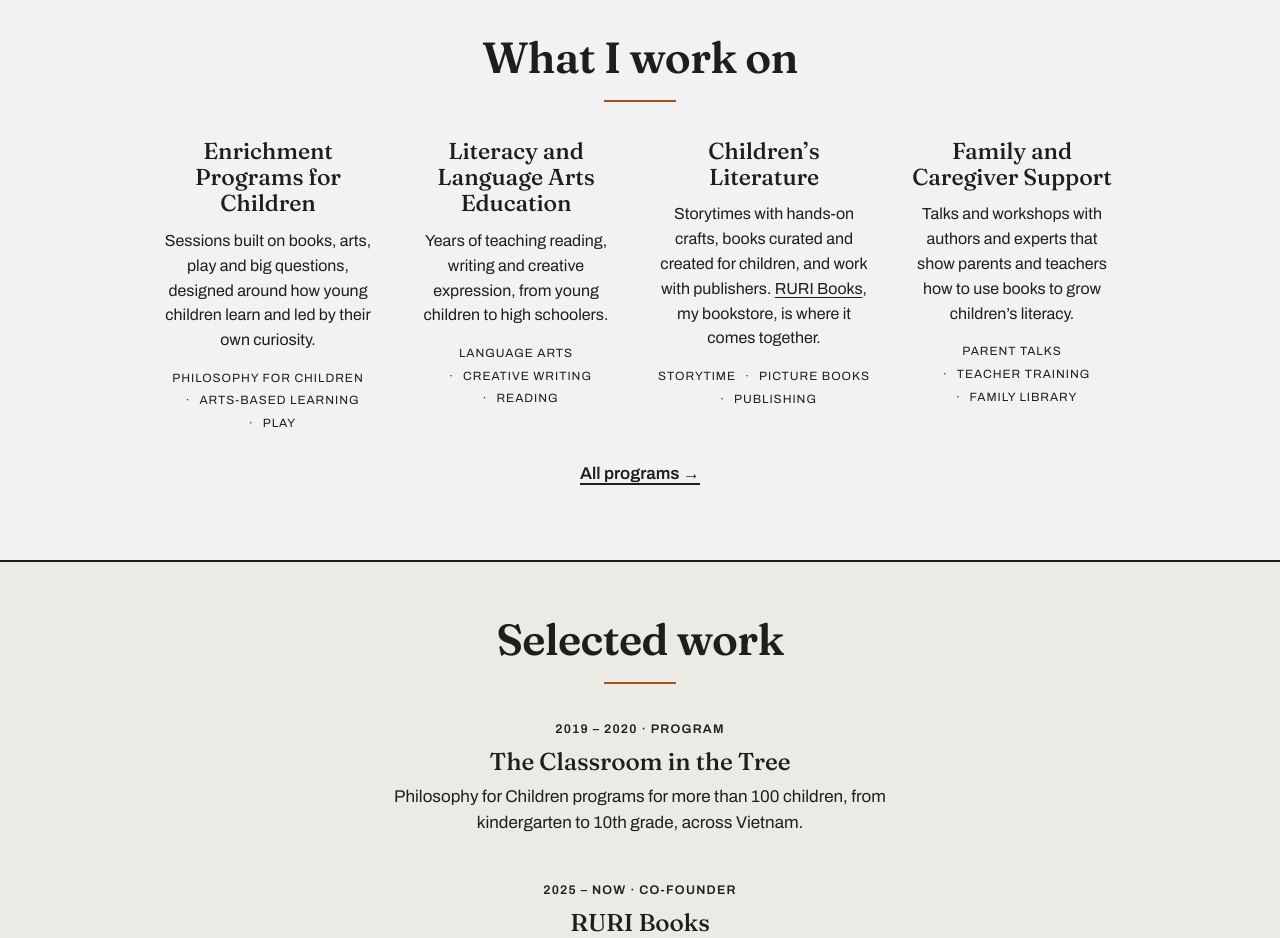
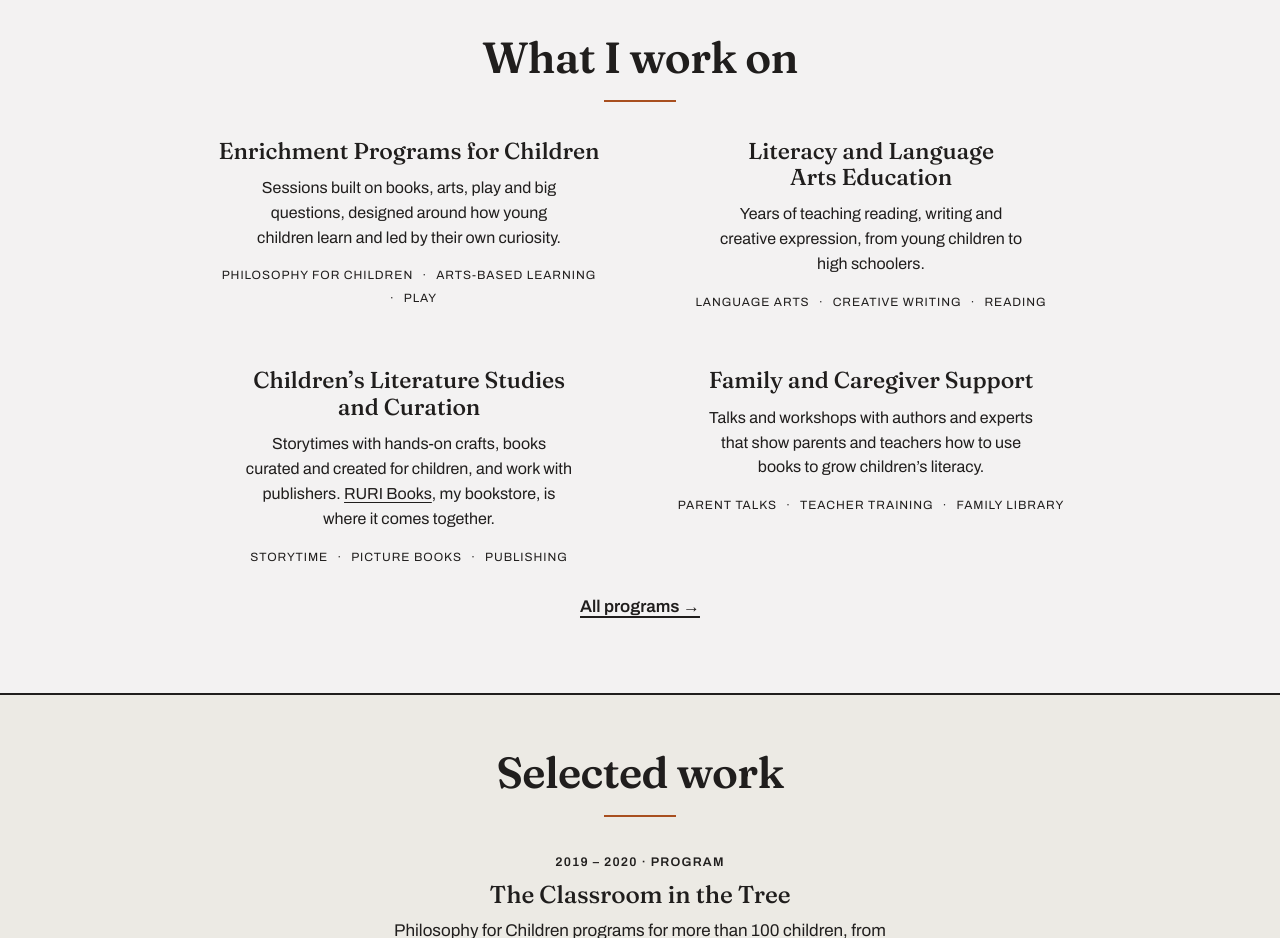
Before and after one commit to nguyetng19/nguyetng19.github.io, a plain HTML site: page index.html in a window 1280 px wide. Shown: the part 780-1718 px from the top of the page. Drawn offline with Linux system fonts and the light colour scheme.

Commit message:
Add files via upload

```diff
--- a/css/site.css
+++ b/css/site.css
@@ -143,10 +143,13 @@ img { max-width: 100%; display: block; }
 }
 .cols4 {
   display: grid;
-  grid-template-columns: repeat(4, minmax(0, 1fr));
-  gap: 44px 32px;
+  grid-template-columns: repeat(2, minmax(0, 1fr));
+  gap: 56px 64px;
+  max-width: 860px;
+  margin: 0 auto;
   text-align: center;
 }
+.cols4 .col p { max-width: 36ch; }
 .col p a { text-decoration: underline; text-underline-offset: 3px; }
 .col { display: flex; flex-direction: column; align-items: center; }
 .col h3 {
@@ -364,7 +367,6 @@ img { max-width: 100%; display: block; }
 .toggle:hover { border-color: var(--accent); color: var(--accent); }
 
 /* ---- small screens ------------------------------------------------------ */
-@media (max-width: 1000px) { .cols4 { grid-template-columns: repeat(2, minmax(0, 1fr)); } }
 @media (max-width: 720px) {
   .cols3, .cols4 { grid-template-columns: 1fr; }
   body { font-size: 16px; }
--- a/index.html
+++ b/index.html
@@ -54,7 +54,7 @@
           <div class="tags"><span class="tag">Language arts</span><span class="tag">Creative writing</span><span class="tag">Reading</span></div>
         </article>
         <article class="col">
-          <h3>Children’s Literature</h3>
+          <h3>Children’s Literature Studies and Curation</h3>
           <p>Storytimes with hands-on crafts, books curated and created for children, and work with publishers. <a href="research.html#ruri-books">RURI Books</a>, my bookstore, is where it comes together.</p>
           <div class="tags"><span class="tag">Storytime</span><span class="tag">Picture books</span><span class="tag">Publishing</span></div>
         </article>
```
